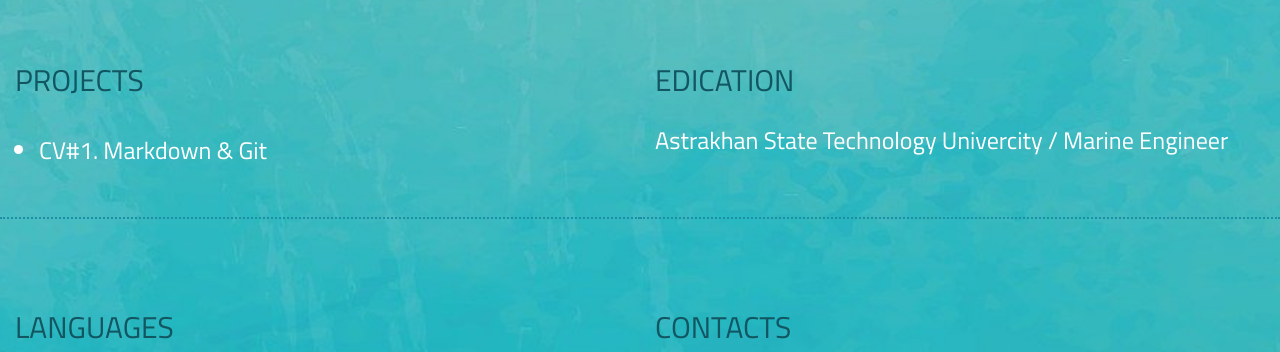
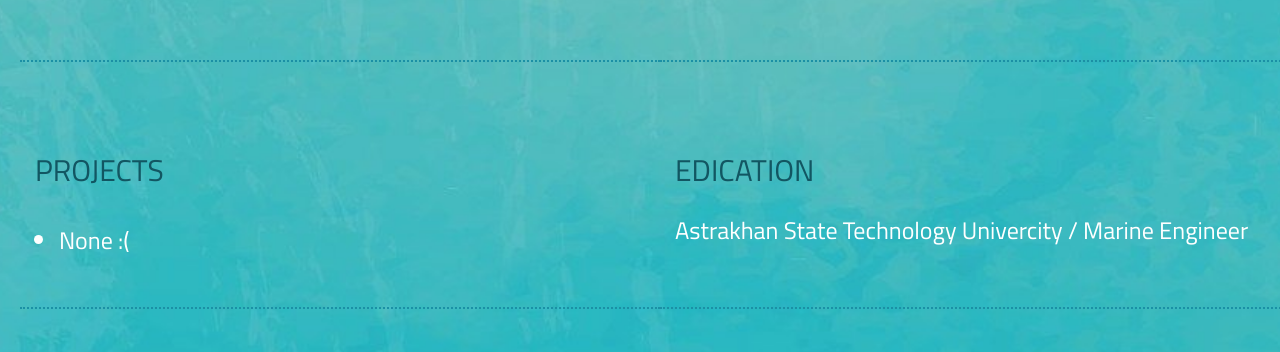
Before and after one commit to russlandy/rsschool-cv, a plain HTML site: page index.html in a window 1280 px wide. Shown: the part 1140-1492 px from the top of the page. Drawn offline with Linux system fonts and the light colour scheme.

Commit message:
Revert "Rsschool cv html"

```diff
--- a/index.html
+++ b/index.html
@@ -82,7 +82,7 @@ return a * b
                 <section class="section" id="projects">
                     <h2 class="section-title">Projects</h2>
                     <ul class="list">
-                        <li class="list-item">CV#1. Markdown & Git</li>
+                        <li class="list-item">None :(</li>
                     </ul>
                 </section>
 
--- a/style.css
+++ b/style.css
@@ -29,7 +29,7 @@ body {
 
 .header {
     padding: 1rem 0;
-    margin-bottom: 0;
+    margin-bottom: 110px;
     background: #1b90a5;
 }
 
@@ -71,8 +71,10 @@ body {
     transition: color .2s linear;
 }
 
+
+
 .main {
-    margin: 20px auto;
+    margin: 20px;
     height: 100%;
     width: 100%;
 }
```
Also changed, not shown: 1 other file.
